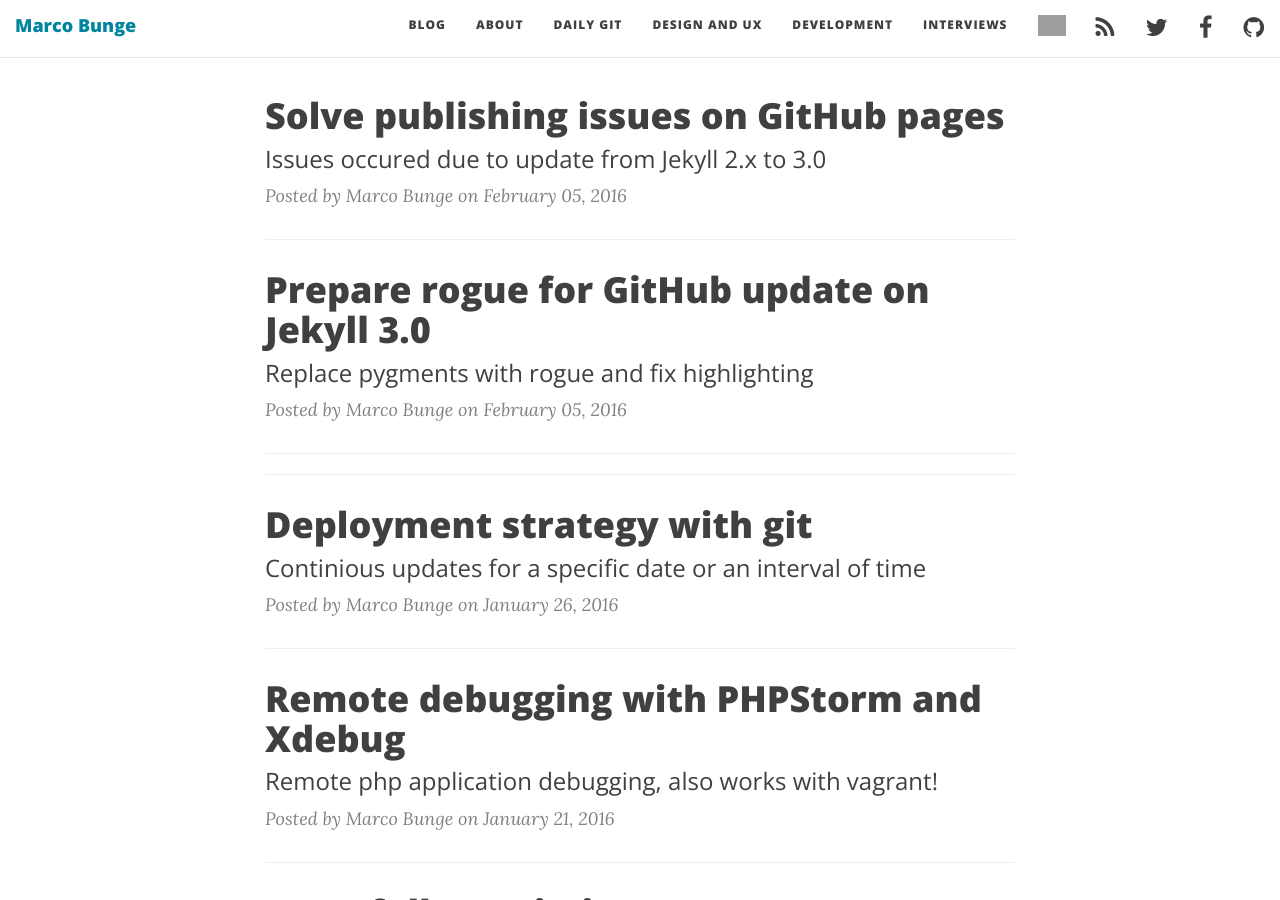
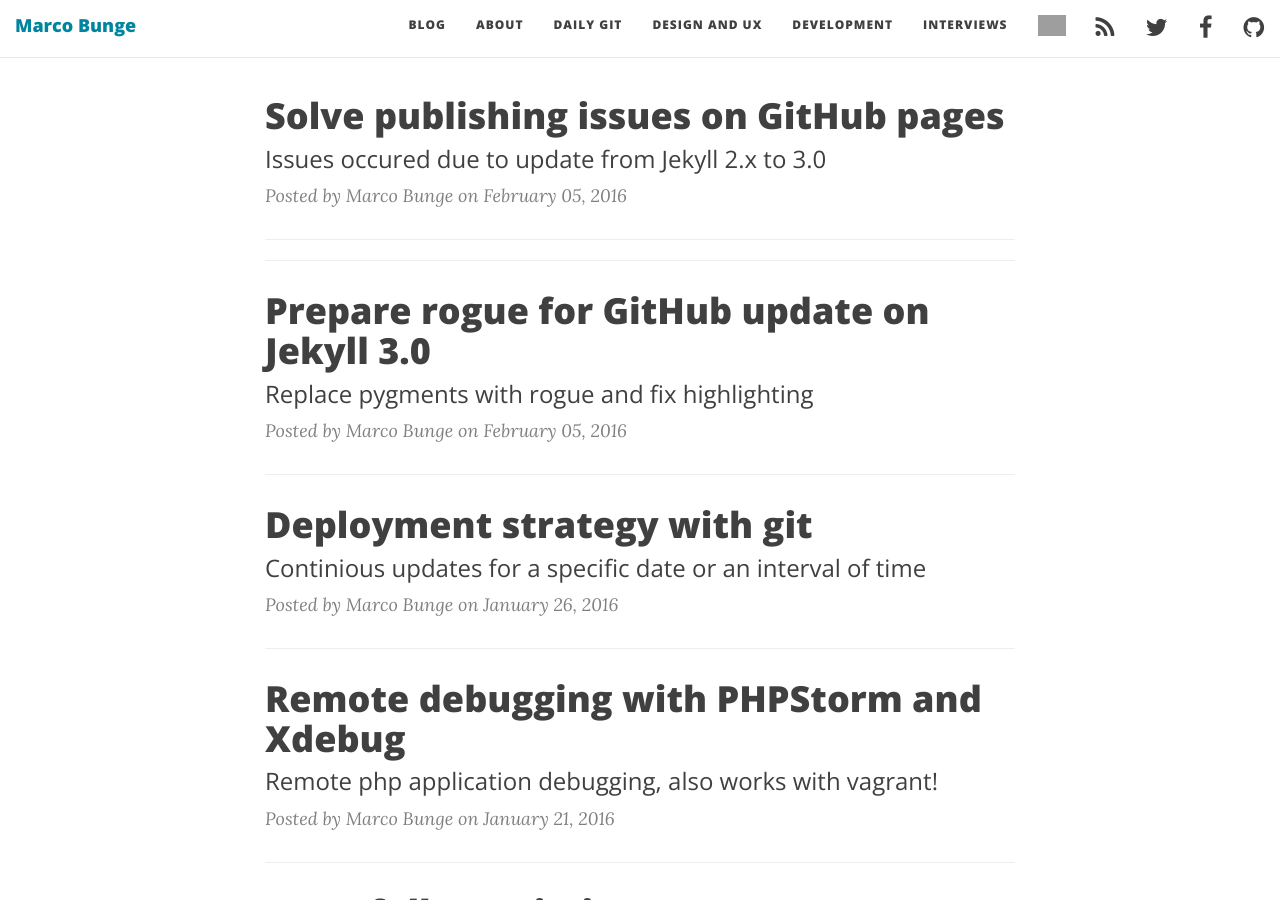
Before and after one commit to mbunge/mbunge.github.io, a Jekyll site: the page built from index.html, in a window 1280 px wide and 900 px high, scrolled down 492 px. Built offline with Jekyll 4.4.1, drawn with Linux system fonts in a browser that asks for light colours; nearby versions of some CDN libraries; the list of posts is cut into pages by our own code; grey boxes are pictures that could not be loaded.

Commit message:
Update index.html

```diff
--- a/index.html
+++ b/index.html
@@ -18,7 +18,7 @@
     <span class="hide"><img itemprop="image" src="{{ site.baseurl }}/{% if post.header-img %}{{ post.header-img }}{% else %}{{ site.header-img }}{% endif %}" alt="{{ post.title }}"></span>
 </div>
 <hr>
-{% if forloop.index == 2%}
+{% if forloop.index == 1 %}
 <div class="post-preview">
      <script async src="//pagead2.googlesyndication.com/pagead/js/adsbygoogle.js"></script>
      <!-- Application development -->
```
